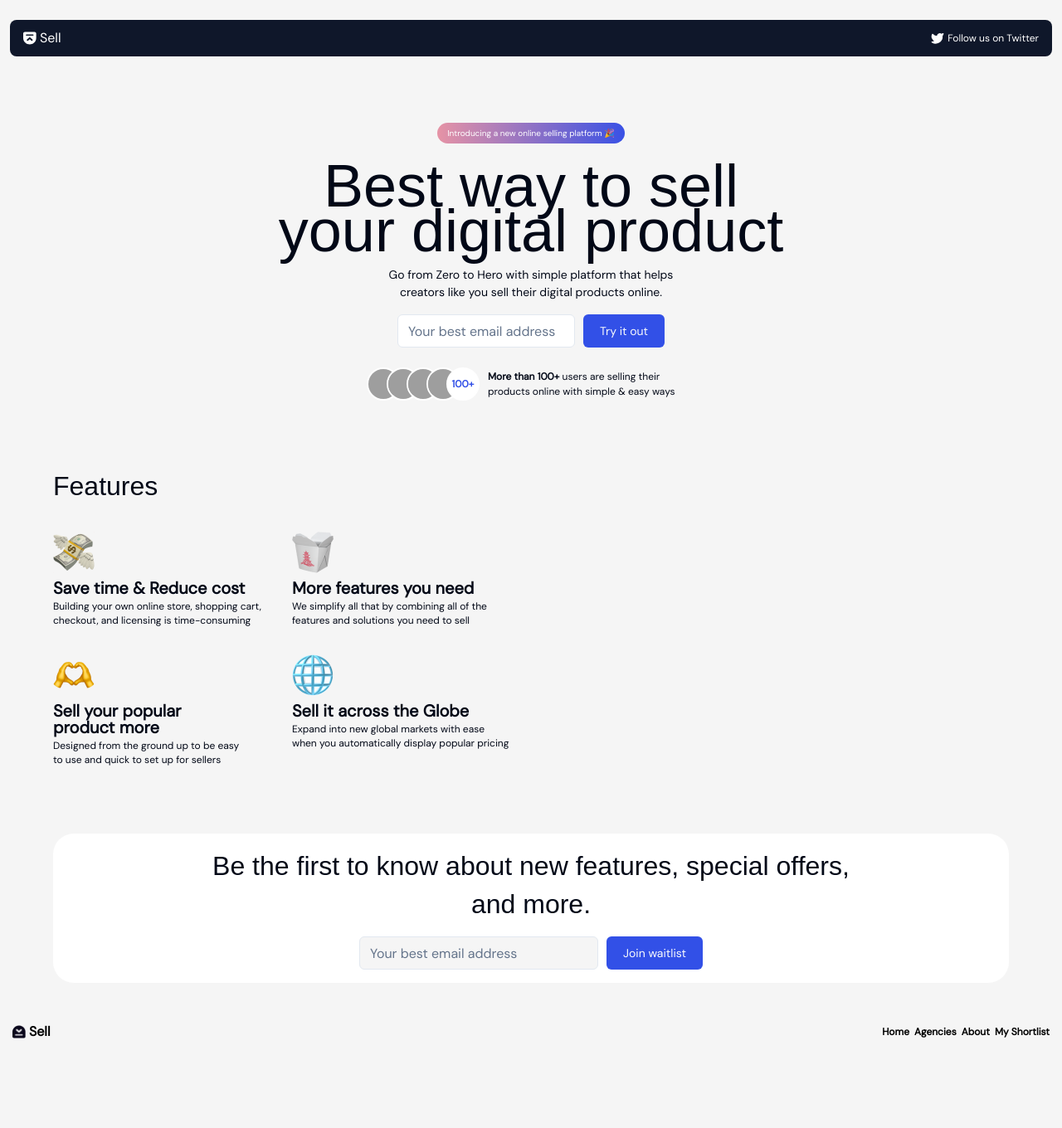
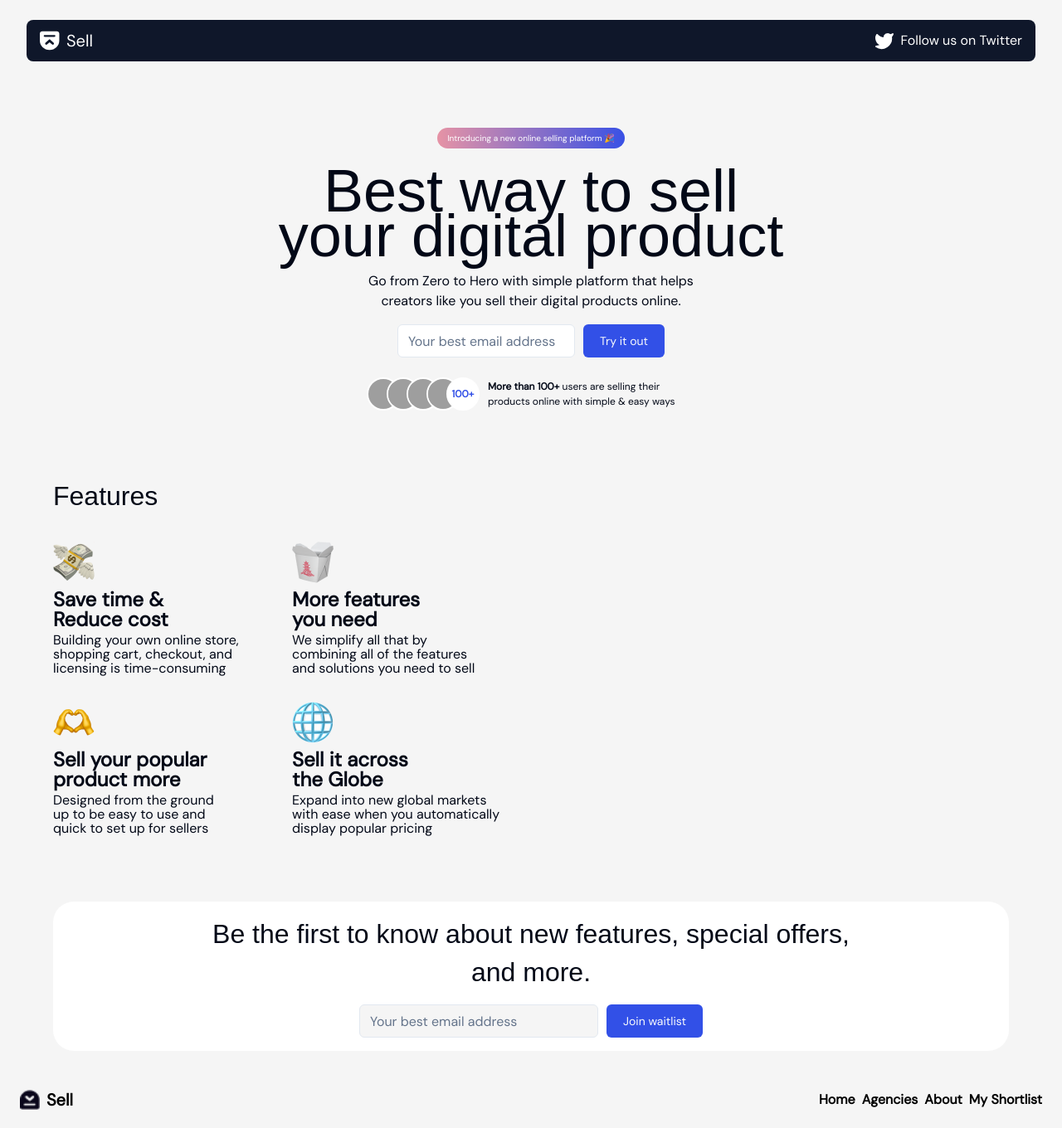
Before and after one commit to SebastienLaurentt/Spikes_Hackathon, a Next.js app: page / in a window 1280 px wide. Shown: the whole page at 83% size. Before the commit the page ends 1278 px from the top, so only its background shows below. Built offline with nearby package versions, Linux system fonts and the light colour scheme; grey boxes are pictures that could not be loaded; a web font is replaced by a local one.

Commit message:
md display ok (no manage section)

```diff
--- a/app/globals.css
+++ b/app/globals.css
@@ -45,14 +45,14 @@
     @apply bg-background text-foreground;
   }
   h1 {
-    @apply text-2xl md:text-3xl lg:text-6xl xl:text-7xl xl:w-[633px] leading-10 xl:leading-[54px] mx-auto;
+    @apply text-2xl md:text-3xl lg:text-6xl md:w-[500px] xl:text-7xl xl:w-[633px] leading-10 xl:leading-[54px] mx-auto;
   }
 
   h2 {
-    @apply text-lg leading-8 xl:text-[32px] xl:leading-[46px];
+    @apply text-lg md:text-xl leading-8 md:w-[600px] md:leading-9 xl:text-[32px] xl:leading-[46px];
   }
   h3 {
-    @apply text-md leading-[20px] font-extrabold;
+    @apply text-md md:text-lg md:w-[200px]  leading-5 md:leading-6 font-extrabold;
   }
 
   .bg-gradient-custom {
--- a/components/Feature.tsx
+++ b/components/Feature.tsx
@@ -8,7 +8,7 @@ interface FeatureProps {
 
 const Feature = ({ image, featureName, featureDescription }: FeatureProps) => {
   return (
-    <div className="flex flex-col items-center text-center md:items-start md:text-left">
+    <div className="flex flex-col items-center text-center lg:items-start lg:text-left">
       <Image
         src={image}
         alt="Manage1"
@@ -17,7 +17,7 @@ const Feature = ({ image, featureName, featureDescription }: FeatureProps) => {
         className="mb-2"
       />
       <h3 className="mb-1 text-balance">{featureName}</h3>
-      <p className="text-balance text-xs font-medium leading-[17px]">
+      <p className="text-balance text-xs font-medium leading-[17px] md:text-sm">
         {featureDescription}
       </p>
     </div>
--- a/components/Footer.tsx
+++ b/components/Footer.tsx
@@ -3,12 +3,12 @@ import SellIconBlack from "../public/images/SellIconBlack.png";
 
 const Footer = () => {
   return (
-    <footer className="mx-auto mb-2 mt-10 flex h-[37px] flex-row  items-center justify-between rounded-[10px] px-[15px]  py-[5px] text-black  md:mb-4">
-      <div className="flex flex-row items-center gap-x-1">
-        <Image src={SellIconBlack} alt="logo" className="size-4" />
-        <span className="font-bold">Sell</span>
+    <footer className="mx-auto mb-2 mt-10 flex h-[37px] flex-row  items-center justify-between rounded-[10px] px-4 py-[5px]  text-black md:mb-4  md:px-6">
+      <div className="flex flex-row items-center gap-x-1 md:gap-x-2">
+        <Image src={SellIconBlack} alt="logo" className="size-4 md:size-6" />
+        <span className="font-bold md:text-md">Sell</span>
       </div>
-      <ul className="flex flex-row items-center gap-x-1.5 text-xs  font-bold">
+      <ul className="flex flex-row items-center gap-x-1.5 text-xs font-bold md:gap-x-2  md:text-sm">
         <li>Home</li>
         <li>Agencies</li>
         <li>About</li>
--- a/components/Header.tsx
+++ b/components/Header.tsx
@@ -5,18 +5,18 @@ import SellIconWhite from "../public/images/SellIconWhite.svg";
 
 const Header = () => {
   return (
-    <header className="mx-auto px-3 pt-4 text-white md:pt-6 2xl:max-w-[1000px]">
+    <header className="mx-auto px-3 pt-4 text-white md:px-8 md:pt-6 2xl:max-w-[1000px]">
       <div className="flex w-full flex-row justify-between rounded-lg bg-primary p-2.5 md:px-4">
-        <div className="flex flex-row items-center gap-x-1">
-          <Image src={SellIconWhite} alt="logo" className="size-4" />
-          <span>Sell</span>
+        <div className="flex flex-row items-center gap-x-1 md:gap-x-2">
+          <Image src={SellIconWhite} alt="logo" className="size-4 md:size-6" />
+          <span className="md:text-md">Sell</span>
         </div>
         <Link
           href="https://x.com/Seb_webdev"
-          className="flex flex-row items-center gap-x-1"
+          className="flex flex-row items-center gap-x-1 md:gap-x-2"
         >
-          <Twitter size={16} fill="white" />
-          <span className="text-xs">Follow us on Twitter</span>
+          <Twitter className="size-4 md:size-6" fill="white" />
+          <span className="text-xs md:text-sm">Follow us on Twitter</span>
         </Link>
       </div>
     </header>
--- a/components/Sections/Features.tsx
+++ b/components/Sections/Features.tsx
@@ -7,7 +7,7 @@ const Features = () => {
   return (
     <Section marginTop={true}>
       <div>
-        <h2 className={`${dela} mb-8 text-center md:text-left`}>Features</h2>
+        <h2 className={`${dela} mb-8 text-center lg:text-left w-full`}>Features</h2>
         <div className="flex flex-row justify-between">
           <ul className="grid grid-cols-2  gap-y-8 xl:w-1/2">
             <li className="xl:w-[259px]">
--- a/components/Sections/Hero.tsx
+++ b/components/Sections/Hero.tsx
@@ -21,7 +21,7 @@ const Hero = () => {
 
         <div className="my-6 flex flex-col gap-y-4">
           <h1 className={`${dela}`}>Best way to sell your digital product </h1>
-          <p className="text-[14px]">
+          <p className="text-[14px] md:text-sm">
             Go from Zero to Hero with simple platform that helps <br /> creators
             like you sell their digital products online.
           </p>
```
